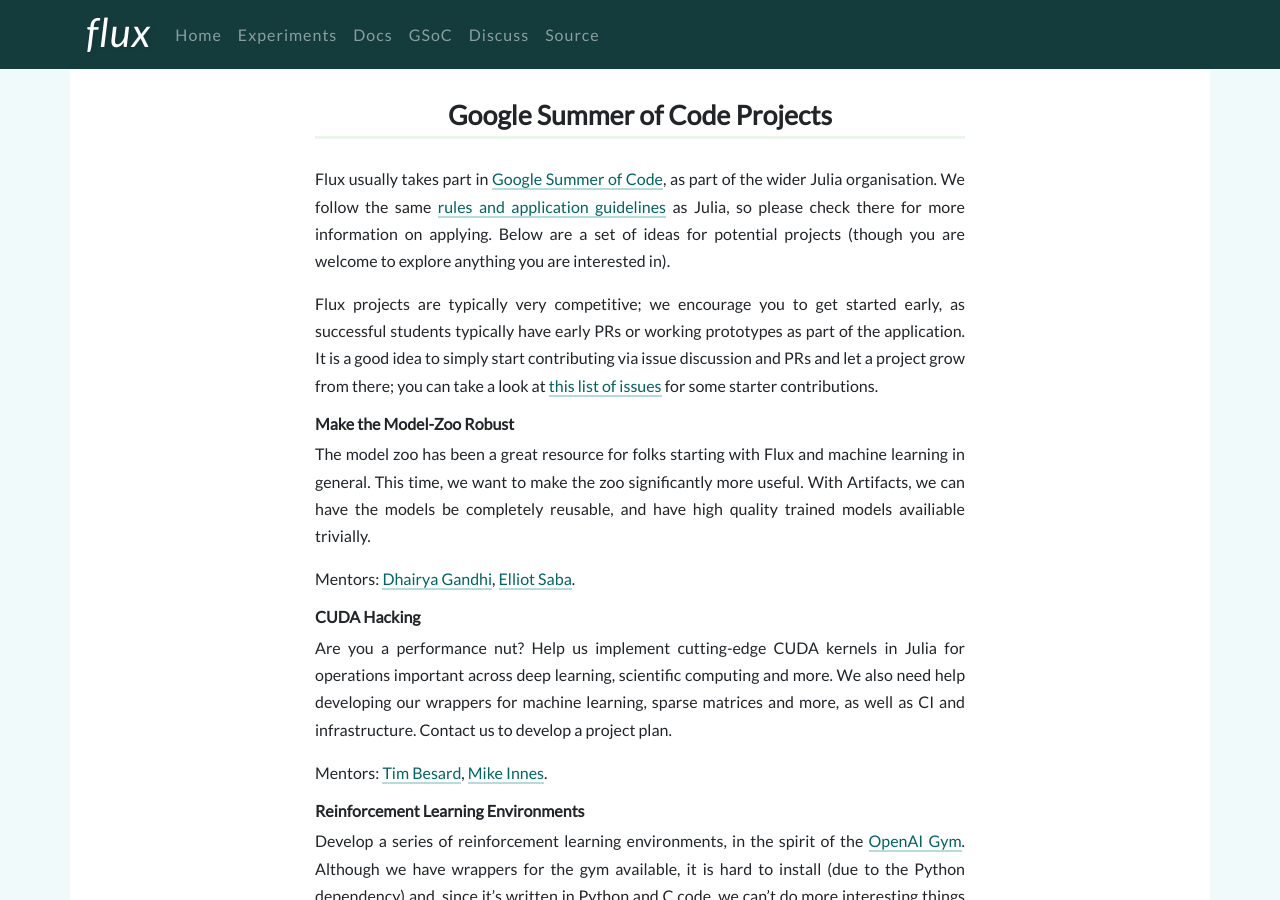
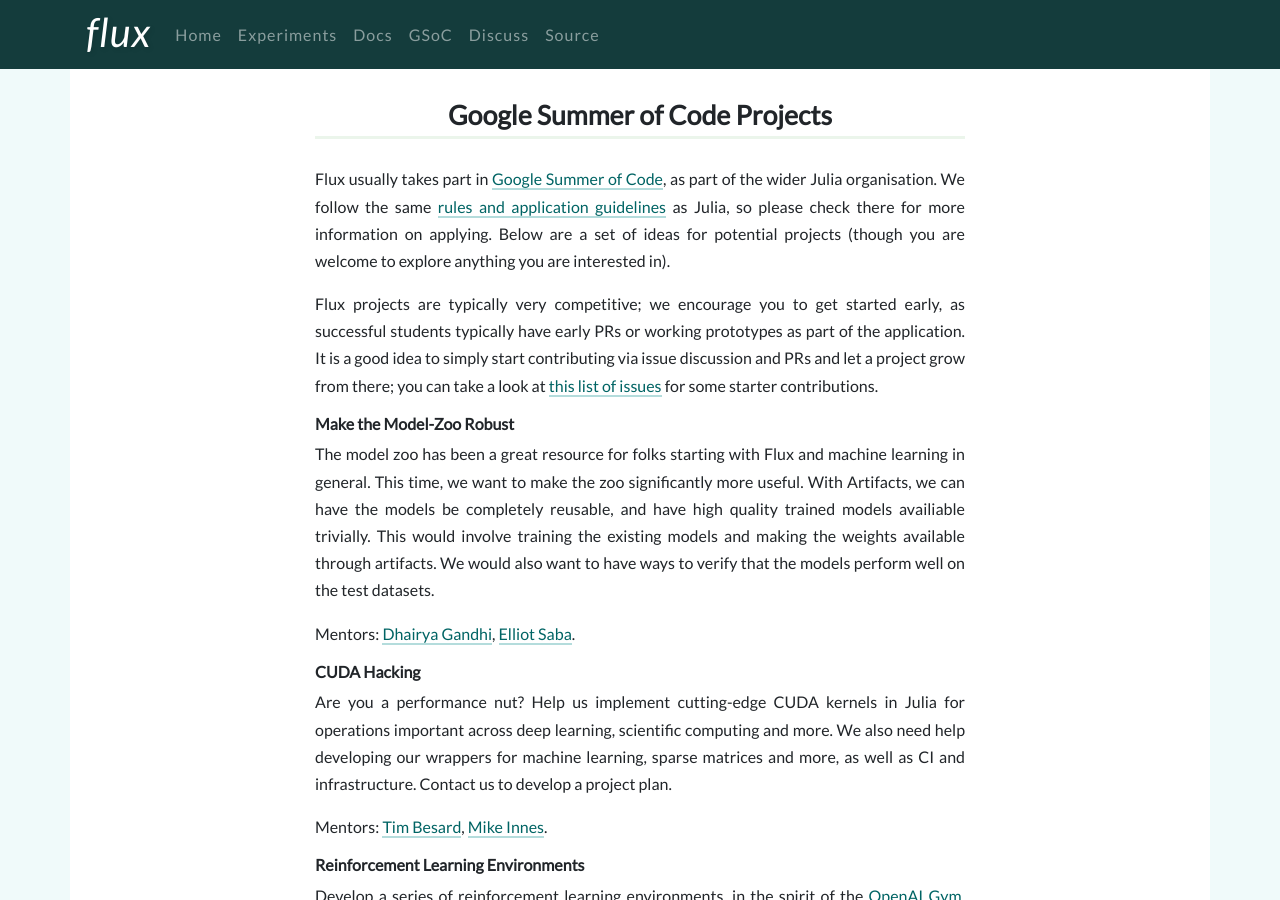
Before and after one commit to FluxML/fluxml.github.io, a Jekyll site: the page built from gsoc.md, in a window 1280 px wide and 900 px high. Built offline with Jekyll 4.4.1, drawn with Linux system fonts in a browser that asks for light colours; nearby versions of some CDN libraries; comment, search, counter and statistics services are not loaded.

```diff
--- a/gsoc.md
+++ b/gsoc.md
@@ -11,7 +11,7 @@ Flux projects are typically very competitive; we encourage you to get started ea
 
 ### Make the Model-Zoo Robust
 
-The model zoo has been a great resource for folks starting with Flux and machine learning in general. This time, we want to make the zoo significantly more useful. With Artifacts, we can have the models be completely reusable, and have high quality trained models availiable trivially.
+The model zoo has been a great resource for folks starting with Flux and machine learning in general. This time, we want to make the zoo significantly more useful. With Artifacts, we can have the models be completely reusable, and have high quality trained models availiable trivially. This would involve training the existing models and making the weights available through artifacts. We would also want to have ways to verify that the models perform well on the test datasets.
 
 Mentors: [Dhairya Gandhi](https://github.com/dhairyagandhi96/), [Elliot Saba](https://github.com/staticfloat).
 
```
